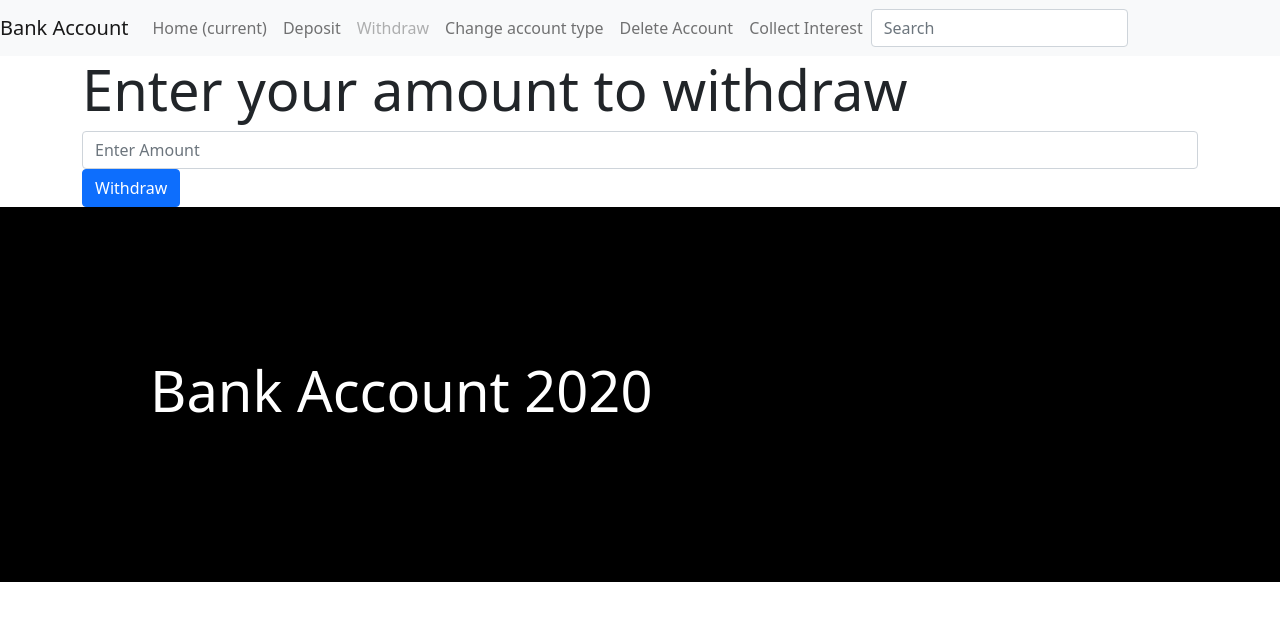
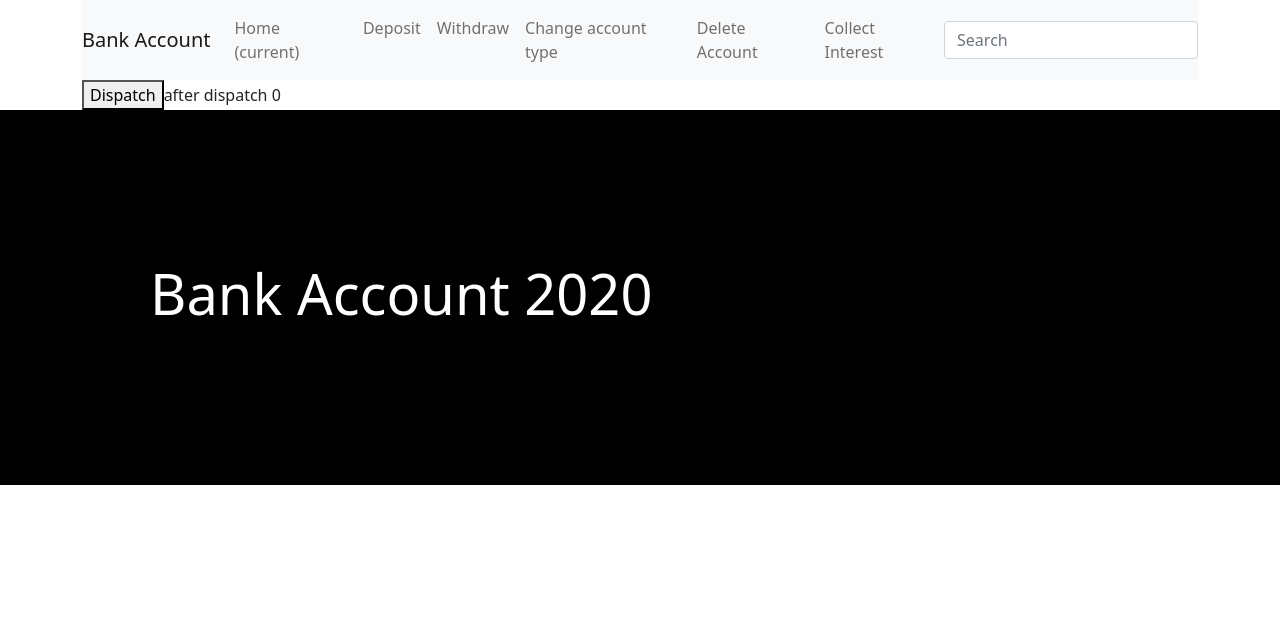
Before and after one commit to aleksandershurdho20/BankAccount, a React (Create React App) app: page /Account/Withdraw in a window 1280 px wide. Shown: the top 620 px of the page. Built offline with nearby package versions, Linux system fonts and the light colour scheme.

Commit message:
minorw fixes

```diff
--- a/package.json
+++ b/package.json
@@ -7,6 +7,7 @@
     "@testing-library/react": "^11.1.0",
     "@testing-library/user-event": "^12.1.10",
     "bootstrap": "^5.0.0-alpha1",
+    "bootstrap-icons": "^1.1.0",
     "node-sass": "^5.0.0",
     "react": "^17.0.1",
     "react-dom": "^17.0.1",
--- a/src/App.css
+++ b/src/App.css
@@ -36,3 +36,7 @@
     transform: rotate(360deg);
   }
 }
+
+.nav-link {
+  cursor: pointer;
+}
--- a/src/App.js
+++ b/src/App.js
@@ -5,11 +5,13 @@ import Header from './Components/Header'
 import Deposit from './Components/Deposit'
 import Footer from './Components/Footer'
 import Routes from './Components/Routes'
+
 function App() {
   return (
     <div >
-      <Header />
-      <Routes />
+      {/* <Header /> */}
+      <Deposit />
+      {/* <Routes /> */}
       <Footer />
     </div>
   );
--- a/src/Components/CollectInterest.js
+++ b/src/Components/CollectInterest.js
@@ -7,17 +7,19 @@ export default function CollectInterest() {
     const displayData = useSelector((state) => state)
 
 
+
     const handleInteres = () => {
-        dispatch(collectInterest());
-        console.log("done")
+        let dati = dispatch({ type: 'COLLECT_INTEREST' });
+        // console.log(collectInterest(), 'collect')
 
 
     }
+
     let data = localStorage.getItem('storedBankData')
     console.log('data here')
     return (
         <div className="container">
-            <h1 class="display-4">Interesi ktu {data}</h1>
+            <h1 class="display-4">Interesi ktu {displayData}</h1>
 
             <button className="btn btn-primary" onClick={handleInteres} >Withdraw</button>
         </div>
--- a/src/Components/DeleteAccount.js
+++ b/src/Components/DeleteAccount.js
@@ -1,9 +1,19 @@
-import React from 'react'
+import React, { useState } from 'react'
+import { useDispatch, useSelector } from 'react-redux'
+import { useHistory } from "react-router-dom";
 
 export default function DeleteAccount() {
+
     return (
-        <div>
-            Delete
+        <div className="container" >
+
+            <button className="btn btn-danger"  >Delete</button>
+
+
+
+
+
+
         </div>
     )
 }
--- a/src/Components/Deposit.js
+++ b/src/Components/Deposit.js
@@ -2,8 +2,9 @@ import React, { useState, useEffect } from 'react'
 import { BLACK_COLOR } from '../common/Colors'
 import { useDispatch, useSelector } from 'react-redux'
 import Modal from 'react-modal';
-import { deposit, Withdraw } from '../actions/BankingActions'
-
+import { deposit, } from '../actions/BankingActions'
+import Withdraw from './Withdraw'
+import DeleteAccount from './DeleteAccount';
 export default function Deposit() {
     const customStyles = {
         content: {
@@ -73,33 +74,52 @@ export default function Deposit() {
         }
 
     }
+    const WithdrawAmount = (e) => {
+        setdataAmount(e.target.value)
+    }
 
     console.log(amount, 'amount')
     return (
         <div className="container">
-            <div className="mt-3">
-                <button className="btn btn-info" onClick={() => setShowViews("Deposit")}>Deposit</button>
-                <button className="btn btn-outline-warning ml-3" onClick={() => setShowViews("Withdraw")}>Withdraw</button>
-            </div>
-            {ShowViews === 'Withdraw' && <div>
-                <h1 class="display-4">Enter your amount to withdraw</h1>
-                <input type="text"
-                    className="form-control"
-                    placeholder="Enter Amount"
-                    value={dataAmount}
-                    onChange={(e) => setdataAmount(e.target.value)}
-                />
+            <nav class="navbar navbar-expand-lg navbar-light bg-light">
+                <a class="navbar-brand" href="#">Bank Account</a>
+                <button class="navbar-toggler" type="button" data-toggle="collapse" data-target="#navbarSupportedContent" aria-controls="navbarSupportedContent" aria-expanded="false" aria-label="Toggle navigation">
+                    <span class="navbar-toggler-icon"></span>
+                </button>
 
+                <div class="collapse navbar-collapse" id="navbarSupportedContent">
+                    <ul class="navbar-nav mr-auto">
+                        <li class="nav-item active">
+                            <a class="nav-link" href="/">Home <span class="sr-only">(current)</span></a>
+                        </li>
+                        <li class="nav-item">
+                            <a class="nav-link" onClick={() => setShowViews("Deposit")} >Deposit</a>
+                        </li>
+                        <li class="nav-item">
+                            <a class="nav-link  " onClick={() => setShowViews("Withdraw")}>Withdraw</a>
+                        </li>
+                        <li class="nav-item">
+                            <a class="nav-link" >Change account type</a>
+                        </li>
+                        <li class="nav-item">
+                            <a class="nav-link " onClick={() => setShowViews("Delete")} >Delete Account</a>
+                        </li>
 
-                <button className="btn btn-primary mt-3W" onClick={handleWithdraw} >Withdraw</button>
-                {balanceMessage && <div class="alert alert-warning alert-dismissible fade show mt-4" role="alert">
-                    <strong>You Withdrawed  {dataAmount}</strong> You have remaining :  {amount - dataAmount}.
-                         <button type="button" class="close">
-                        <span aria-hidden="true">&times;</span>
-                    </button>
-                </div>}
+                        <li class="nav-item">
+                            <a class="nav-link " >Collect Interest</a>
+                        </li>
+                    </ul>
+                    <form class="form-inline my-2 my-lg-0">
+                        <input class="form-control mr-sm-2" type="search" placeholder="Search" aria-label="Search" />
+                    </form>
+                </div>
+            </nav>
 
-            </div>}
+            {ShowViews === 'Withdraw' && <Withdraw amount={amount}
+                dataAmount={dataAmount}
+                handleWithdraw={handleWithdraw}
+                WithdrawAmount={WithdrawAmount}
+                balanceMessage={balanceMessage} />}
             {ShowViews === 'Deposit' && <div>
                 <h1 class="display-4">Enter your amount to deposit</h1>
                 <input type="text"
@@ -124,7 +144,7 @@ export default function Deposit() {
                 </div>
             </div>
             }
-
+            {ShowViews === 'Delete' && <DeleteAccount />}
 
             <Modal
                 isOpen={openModal}
@@ -141,6 +161,8 @@ export default function Deposit() {
 
                 <button onClick={closeModal}>close</button>
             </Modal>
+            <button onClick={() => dispatch({ type: "COLLECT_INTEREST" })}>Dispatch</button>
+            after dispatch {displayData}
         </div>
     )
 }
--- a/src/Components/Routes.js
+++ b/src/Components/Routes.js
@@ -1,40 +1,40 @@
-import React from 'react'
-import {
-    BrowserRouter as Router,
-    Switch,
-    Route,
-    Link
-} from "react-router-dom";
-import ChangeAccount from './ChangeAccount';
-import DeleteAccount from './DeleteAccount';
-import Deposit from './Deposit'
-import Home from './Home';
-import Withdraw from './Withdraw';
-import CollectInterest from './CollectInterest'
-export default function Routes() {
-    return (
-        <Router>
-            <Switch>
-                <Route exact path="/">
+// import React from 'react'
+// import {
+//     BrowserRouter as Router,
+//     Switch,
+//     Route,
+//     Link
+// } from "react-router-dom";
+// import ChangeAccount from './ChangeAccount';
+// import DeleteAccount from './DeleteAccount';
+// import Deposit from './Deposit'
+// import Home from './Home';
+// import Withdraw from './Withdraw';
+// import CollectInterest from './CollectInterest'
+// export default function Routes() {
+//     return (
+//         <Router>
+//             <Switch>
+//                 <Route exact path="/">
 
-                    <Home />
-                </Route>
-                <Route path="/Account/Deposit">
-                    <Deposit />
-                </Route>
-                <Route path="/Account/Withdraw">
-                    <Withdraw />
-                </Route>
-                <Route path="/Account/ChangeAccount">
-                    <ChangeAccount />
-                </Route>
-                <Route path="/Account/Delete">
-                    <DeleteAccount />
-                </Route>
-                <Route path="/Account/Collect">
-                    <CollectInterest />
-                </Route>
-            </Switch>
-        </Router>
-    )
-}
+//                     <Home />
+//                 </Route>
+//                 <Route path="/Account/Deposit">
+//                     <Deposit />
+//                 </Route>
+//                 <Route path="/Account/Withdraw">
+//                     <Withdraw />
+//                 </Route>
+//                 <Route path="/Account/ChangeAccount">
+//                     <ChangeAccount />
+//                 </Route>
+//                 <Route path="/Account/Delete">
+//                     <DeleteAccount />
+//                 </Route>
+//                 <Route path="/Account/Collect">
+//                     <CollectInterest />
+//                 </Route>
+//             </Switch>
+//         </Router>
+//     )
+// }
--- a/src/Components/Withdraw.js
+++ b/src/Components/Withdraw.js
@@ -1,35 +1,24 @@
-import React, { useState, useEffect } from 'react'
-import { useDispatch, useSelector } from 'react-redux'
+import React from 'react'
 
-export default function Withdraw() {
-    const displayData = useSelector((state) => state)
-    const local_storage_key = "storedBankData"
-    const [amount, setAmount] = useState("")
-    const dispatch = useDispatch()
-
-    useEffect(() => {
-        const storedBankData = JSON.parse(localStorage.getItem(local_storage_key))
-        setAmount(storedBankData)
-    }, [])
-    useEffect(() => {
-        localStorage.setItem(local_storage_key, JSON.stringify(amount))
-    }, [amount])
-    const handleWithdraw = () => {
-        dispatch({ type: "WITHDRAW", amount: parseInt(amount) })
-    }
-
-    console.log(displayData, 'displayData')
-
+export default function Withdraw({ dataAmount, amount, handleWithdraw, balanceMessage, WithdrawAmount }) {
     return (
-        <div className="container">
+        <div>
             <h1 class="display-4">Enter your amount to withdraw</h1>
             <input type="text"
                 className="form-control"
                 placeholder="Enter Amount"
-                value={amount}
-                onChange={(e) => setAmount(e.target.value)}
+                value={dataAmount}
+                onChange={WithdrawAmount}
             />
-            <button className="btn btn-primary" onClick={handleWithdraw} >Withdraw</button>
+
+
+            <button className="btn btn-primary mt-3W" onClick={handleWithdraw} >Withdraw</button>
+            {balanceMessage && <div class="alert alert-warning alert-dismissible fade show mt-4" role="alert">
+                <strong>You Withdrawed  {dataAmount}</strong> You have remaining :  {amount - dataAmount}.
+                         <button type="button" class="close">
+                    <span aria-hidden="true">&times;</span>
+                </button>
+            </div>}
         </div>
     )
 }
--- a/src/common/actions/BankingActions.js
+++ b/src/common/actions/BankingActions.js
@@ -14,6 +14,8 @@ export const collectInterest = () => {
     };
 
 }
+
+
 export const Delete = () => {
     return {
         type: 'DELETE'
--- a/src/reducers/BankingReducers.js
+++ b/src/reducers/BankingReducers.js
@@ -10,6 +10,7 @@ export const BankingReducers = (state = initialState, action) => {
             return state - action.amount;
 
         case "COLLECT_INTEREST":
+            console.log(action.type, 'ac')
             return state * 1.03;
         case "DELETE_ACCOUNT":
             return 0
@@ -35,7 +36,7 @@ export const BankingReducers = (state = initialState, action) => {
 // }
 // console.log(withdraw)
 
-//  const collectInteres = {
+// const collectInteres = {
 //     type: 'COLLECT_INTEREST'
 // }
 
```
Also changed, not shown: 1 other file (tests, documents, lock files or other folders).
